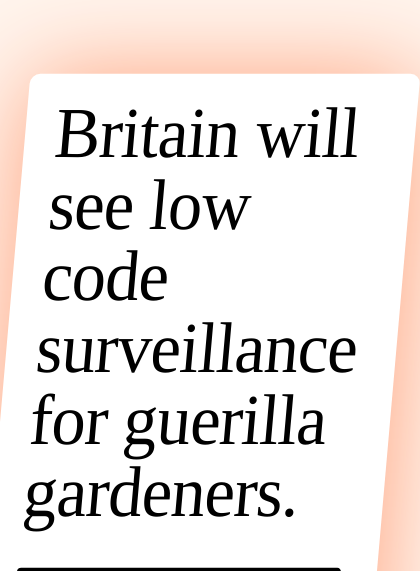
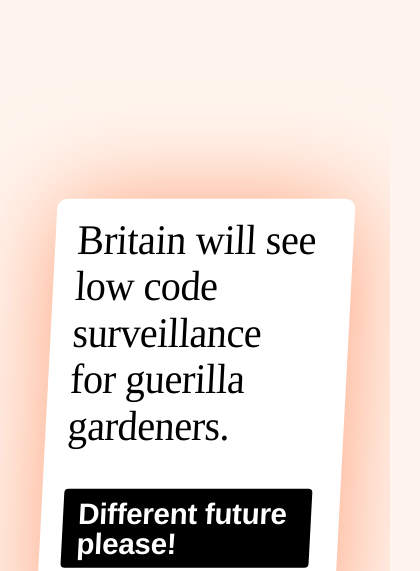
Before and after one commit to aftertheflood/predictions-2020, a website: page index.html in a window 390 px wide. Shown: the top 571 px of the page, 420 px wide, since content can reach past the window. Drawn offline with Linux system fonts and the light colour scheme.

Commit message:
add media queries

```diff
--- a/style.css
+++ b/style.css
@@ -1,5 +1,4 @@
 * {
-	/* font-family: serif; */
 	font-variant-ligatures: common-ligatures;
 	font-kerning: normal;
 	text-rendering: optimizeLegibility;
@@ -87,3 +86,51 @@ footer {
 	font-family: sans-serif;
 	letter-spacing: 0.07em;
 }
+
+
+
+
+
+
+/* Media queries
+----------------------------------------------------------------------------------- */
+
+@media only screen and (max-width: 1200px) {
+	article {
+		max-width: 80%;
+	}
+	.prediction {
+		font-size: 7vh;
+		line-height: 1.05em;
+	}
+}
+
+@media only screen and (max-width: 800px) {
+	article {
+		transform: skew(-4deg, 0);
+		max-width: 75%;
+		padding: 20px 26px 26px;
+	}
+	.prediction {
+		font-size: 6vh;
+		line-height: 1.1em;
+	}
+	.more-link, .tweet-link {
+		font-size: 3.5vh;
+		padding: 10px 17px;
+	}
+}
+
+@media only screen and (max-width: 600px) {
+	article {
+		transform: skew(-3deg, 0);
+		max-width: 65%;
+		padding: 18px 22px 22px;
+	}
+	.prediction {
+		font-size: 5vh;
+	}
+	.more-link, .tweet-link {
+		padding: 10px 15px;
+	}
+}
```
